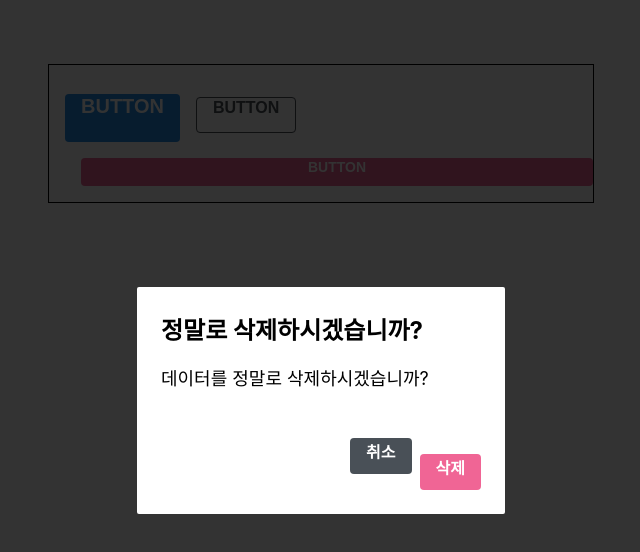
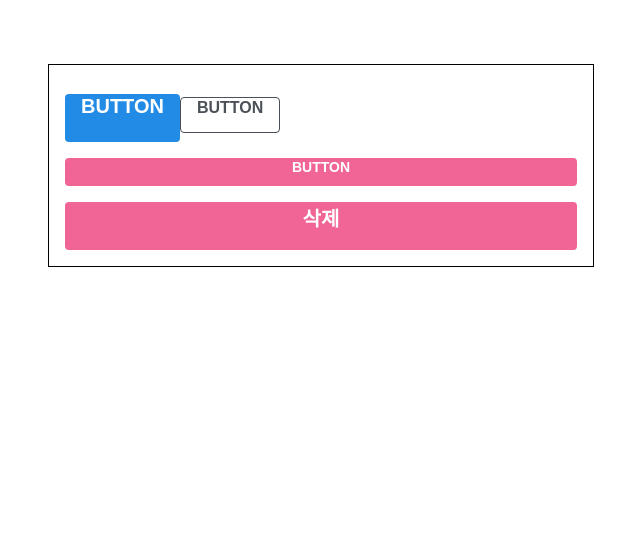
Before and after one commit to WhiteOwl314/React-stylePractice, a React (Create React App) app: page / in a window 1280 px wide. Shown: the top 552 px of the page, without its empty margins (319-959 px from the left). Built offline with nearby package versions, Linux system fonts and the light colour scheme.

Commit message:
styledCompnents-이벤트 적용

```diff
--- a/src/App.js
+++ b/src/App.js
@@ -1,4 +1,4 @@
-import React from 'react';
+import React, {useState} from 'react';
 import "./App.scss"
 import styled, {ThemeProvider} from 'styled-components';
 import Button from './components/Button/Button';
@@ -19,6 +19,19 @@ const ButtonGroup = styled.div`
 `;
 
 function App() {
+    const [dialog, setDialog] = useState(false);
+    const onClick = () => {
+        setDialog(true);
+    };
+    const onConfirm = () => {
+        console.log('확인');
+        setDialog(false);
+    };
+    const onCancel = () => {
+        console.log('취소');
+        setDialog(false);
+    };
+
   return (
       <ThemeProvider
           theme={{
@@ -31,14 +44,43 @@ function App() {
       >
           <>
               <AppBlock>
-                  <Button size="large">BUTTON</Button>
-                  <Button color="gray" size="medium" outline>BUTTON</Button>
-                  <Button color="pink" size="small" fullWidth>BUTTON</Button>
+                  <ButtonGroup>
+                      <Button
+                          size="large"
+                      >
+                          BUTTON
+                      </Button>
+                      <Button
+                          color="gray"
+                          size="medium"
+                          outline
+                      >
+                          BUTTON
+                      </Button>
+                      <Button
+                          color="pink"
+                          size="small"
+                          fullWidth
+                      >
+                          BUTTON
+                      </Button>
+                      <Button
+                          size="large"
+                          color="pink"
+                          fullWidth
+                          onClick={onClick}
+                      >
+                          삭제
+                      </Button>
+                  </ButtonGroup>
               </AppBlock>
               <Dialog
                   title="정말로 삭제하시겠습니까?"
                   confirmText="삭제"
                   cancelText="취소"
+                  onConfirm={onConfirm}
+                  onCancel={onCancel}
+                  visible={dialog}
               >
                   데이터를 정말로 삭제하시겠습니까?
               </Dialog>
--- a/src/components/dialog/Dialog.js
+++ b/src/components/dialog/Dialog.js
@@ -44,19 +44,22 @@ function Dialog({
         title,
         children,
         confirmText,
-        cancelText
-    })
-{
+        cancelText,
+        onConfirm,
+        onCancel,
+        visible
+    }) {
+    if (!visible) return null;
     return(
         <DarkBackground>
             <DialogBlock>
                 <h3>{title}</h3>
                 <p>{children}</p>
                 <ButtonGroup>
-                    <ShortMarginButton color="gray">
+                    <ShortMarginButton color="gray" onClick={onCancel}>
                         {cancelText}
                     </ShortMarginButton>
-                    <ShortMarginButton color="pink">
+                    <ShortMarginButton color="pink" onClick={onConfirm}>
                         {confirmText}
                     </ShortMarginButton>
                 </ButtonGroup>
```
